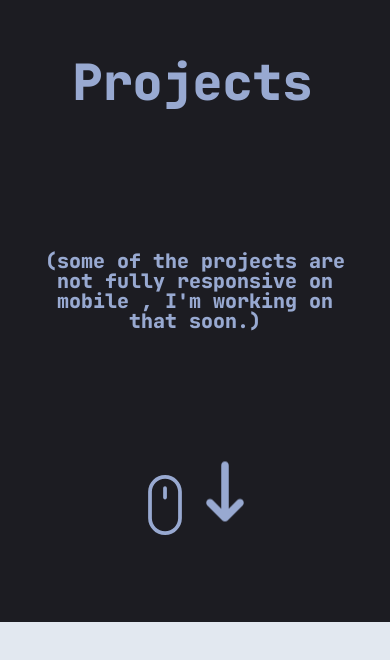
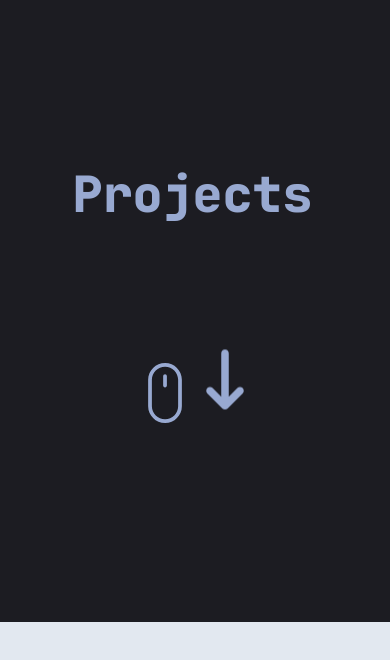
Before and after one commit to IssamKharbache/portfolio-nextjs, a Next.js app: page /projects in a window 390 px wide. Shown: the part 222-882 px from the top of the page. Built offline with nearby package versions, Linux system fonts and the light colour scheme; a web font is replaced by a local one.

Commit message:
removing responsive paragraphe

```diff
--- a/app/projects/page.jsx
+++ b/app/projects/page.jsx
@@ -35,15 +35,6 @@ const Projects = () => {
             text="Projects"
             className="text-accent  font-extrabold text-[50px] xl:text-[150px] mb-12"
           />
-          <motion.p
-            initial={{ y: "-200vh" }}
-            animate={{ y: "0%" }}
-            transition={{ duration: 3 }}
-            className="text-accent  w-80 md:w-full   font-extrabold text-[20px]  mb-12"
-          >
-            (some of the projects are not fully responsive on mobile , I'm
-            working on that soon.)
-          </motion.p>
           <motion.div
             className="flex text-accent"
             initial={{ y: "-200vh" }}
```
